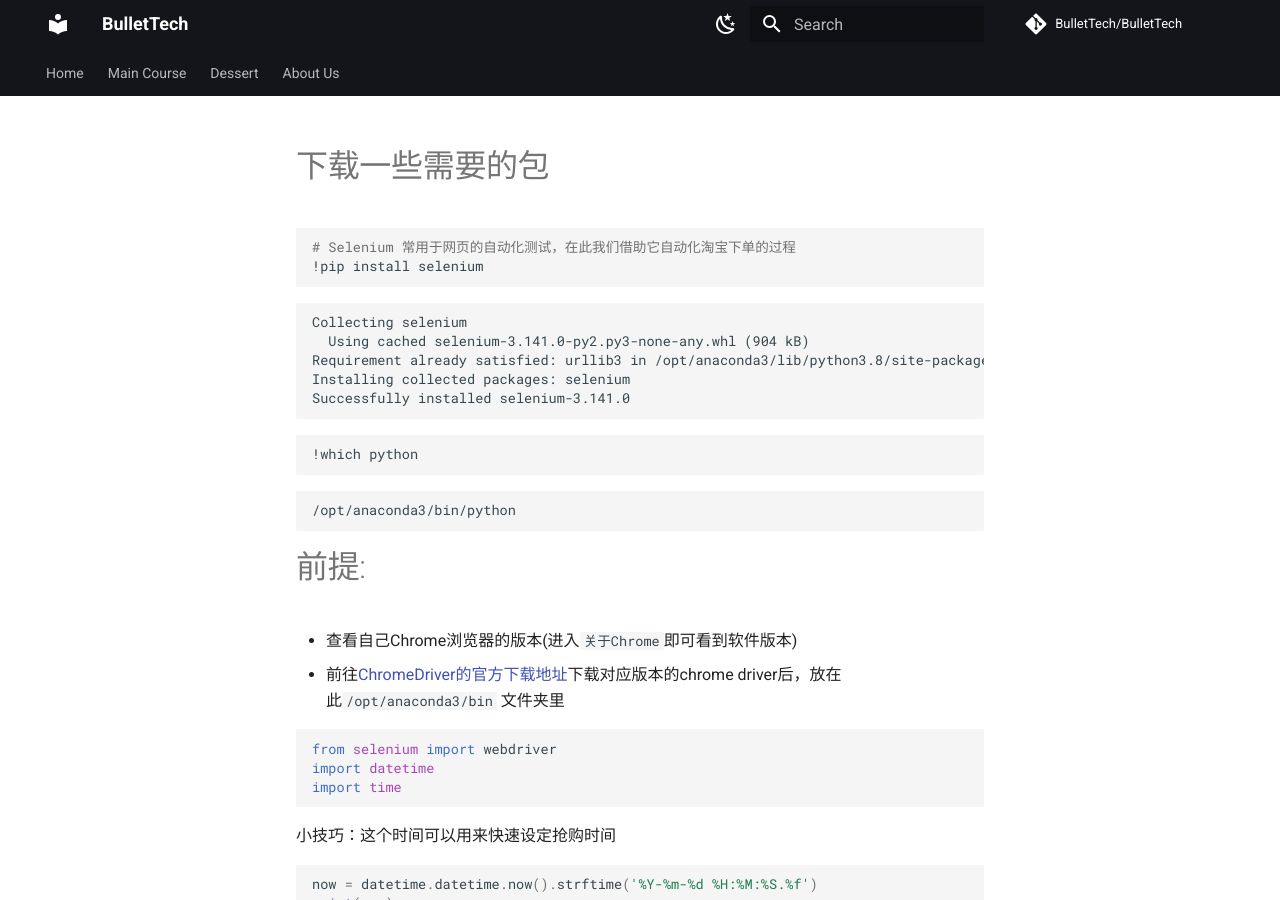
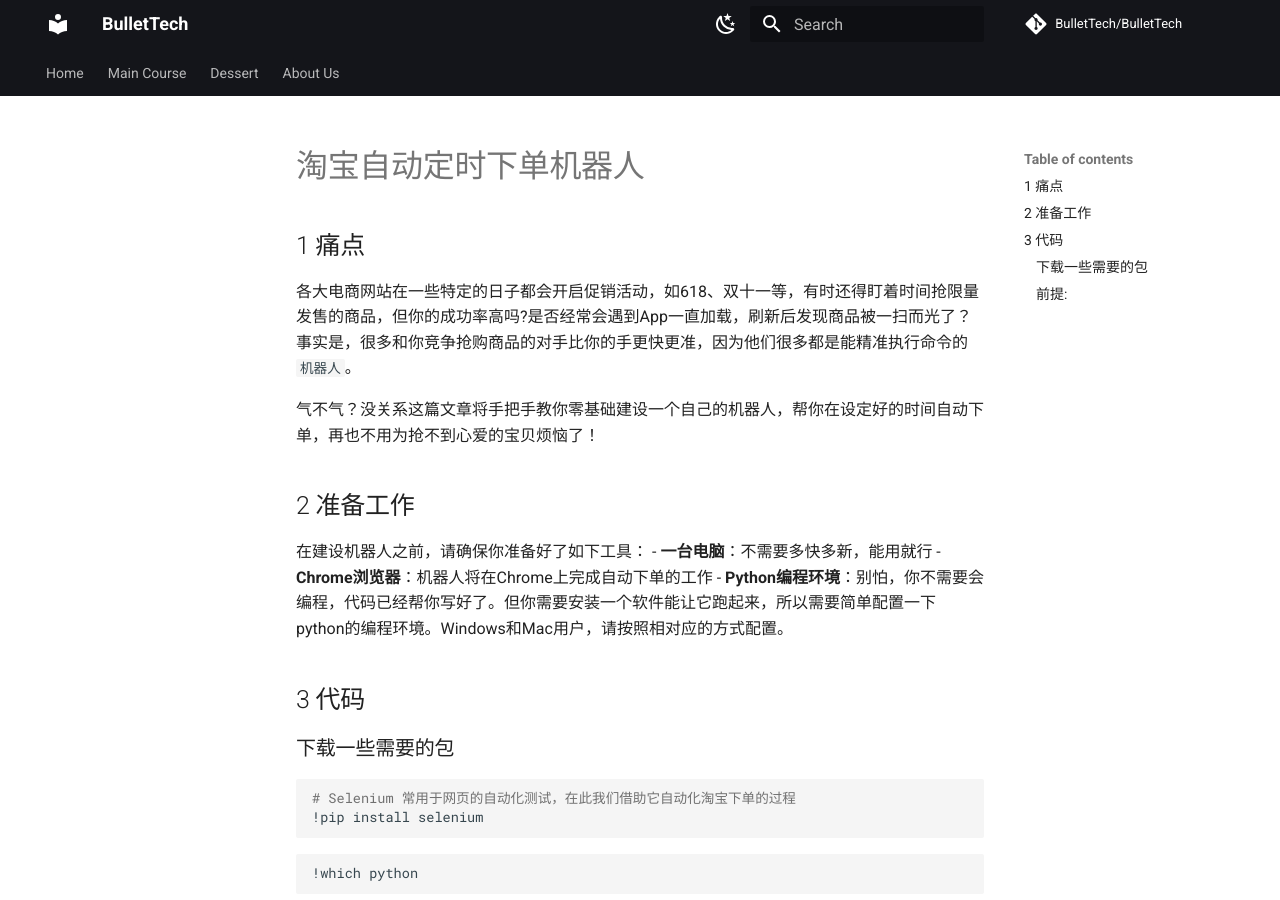
Before and after one commit to BulletTech/BulletTech, an MkDocs documentation site: the page built from docs/Main_Course/2021-06-08-Taobao-Auto-Order-Script.md, in a window 1280 px wide and 900 px high. Built offline with MkDocs 1.6.1 and Material for MkDocs 9.7.7, drawn with Linux system fonts in a browser that asks for light colours; comment, search, counter and statistics services are not loaded.

Commit message:
Update and rename docs/Taobao_Script.md to docs/Main_Course/2021-06-08-Taobao-Auto-Order-Script.md
@jhqian0909 @jz263

````diff
--- a/docs/Taobao_Script.md
+++ b/docs/Main_Course/2021-06-08-Taobao-Auto-Order-Script.md
@@ -1,18 +1,29 @@
-# 下载一些需要的包
+# 淘宝自动定时下单机器人
+
+## 1 痛点
+
+各大电商网站在一些特定的日子都会开启促销活动，如618、双十一等，有时还得盯着时间抢限量发售的商品，但你的成功率高吗?是否经常会遇到App一直加载，刷新后发现商品被一扫而光了？事实是，很多和你竞争抢购商品的对手比你的手更快更准，因为他们很多都是能精准执行命令的`机器人`。
+
+气不气？没关系这篇文章将手把手教你零基础建设一个自己的机器人，帮你在设定好的时间自动下单，再也不用为抢不到心爱的宝贝烦恼了！
+
+## 2 准备工作
+
+在建设机器人之前，请确保你准备好了如下工具：
+- **一台电脑**：不需要多快多新，能用就行
+- **Chrome浏览器**：机器人将在Chrome上完成自动下单的工作
+- **Python编程环境**：别怕，你不需要会编程，代码已经帮你写好了。但你需要安装一个软件能让它跑起来，所以需要简单配置一下python的编程环境。Windows和Mac用户，请按照相对应的方式配置。
+
+
+
+## 3 代码
+
+### 下载一些需要的包
 
 
 ```python
 # Selenium 常用于网页的自动化测试，在此我们借助它自动化淘宝下单的过程
 !pip install selenium
 ```
-
-    Collecting selenium
-      Using cached selenium-3.141.0-py2.py3-none-any.whl (904 kB)
-    Requirement already satisfied: urllib3 in /opt/anaconda3/lib/python3.8/site-packages (from selenium) (1.25.11)
-    Installing collected packages: selenium
-    Successfully installed selenium-3.141.0
-
-
 
 ```python
 !which python
@@ -21,7 +32,7 @@
     /opt/anaconda3/bin/python
 
 
-# 前提:
+### 前提:
 - 查看自己Chrome浏览器的版本(进入`关于Chrome`即可看到软件版本)
 - 前往[ChromeDriver的官方下载地址](https://chromedriver.storage.googleapis.com/index.html)下载对应版本的chrome driver后，放在此```/opt/anaconda3/bin``` 文件夹里
 
````
